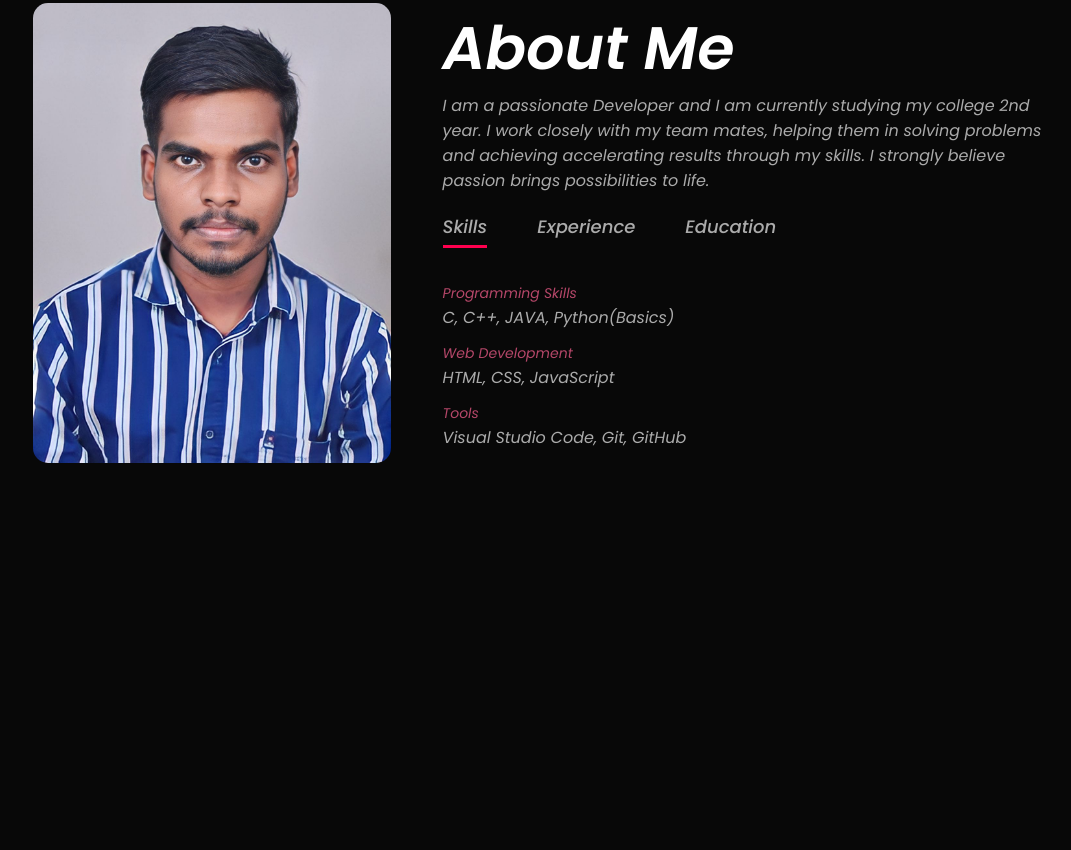
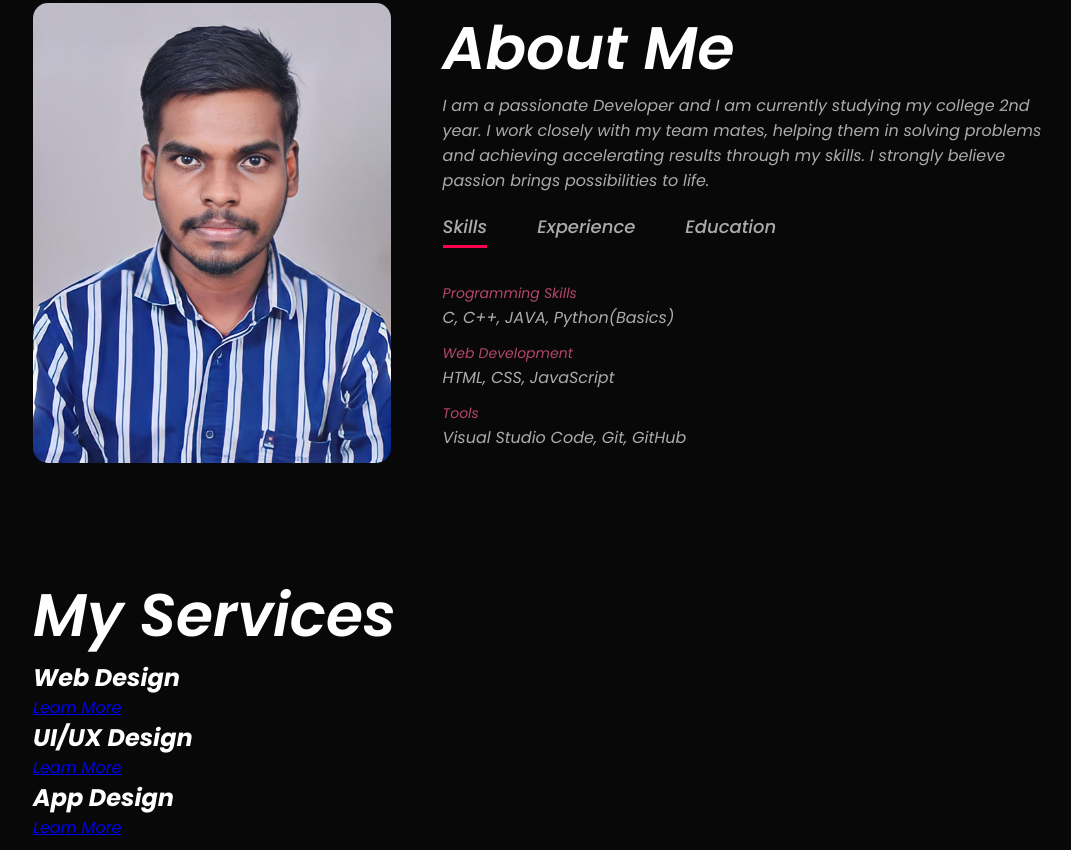
Before and after one commit to SachinSamuel-CSBS/Portfolio, a plain HTML site: page index.html in a window 1280 px wide. Shown: the part 887-1737 px from the top of the page, without its empty margins (95-1166 px from the left). Before the commit the page ends 1447 px from the top, so only its background shows below. Drawn offline with Linux system fonts and the light colour scheme.

Commit message:
Services page html

```diff
--- a/index.html
+++ b/index.html
@@ -66,8 +66,8 @@
                     <div class="tab-contents" id="education">
                         <ul>
                             <li><span>2021-2025</span><br>B.tech Computer Science at Sri Eshwar College Of Engineering</li>
-                            <li><span>2021</span><br>HSE at Adharsh Vidyalaya Matrix Hr. Sec. School</li>
-                            <li><span>2019</span><br>SSLC at Kannamal National Matrix.Hr. Sec. School</li>
+                            <li><span>2021</span><br>HSE at Adharsh Vidyalaya Matric. Hr. Sec. School</li>
+                            <li><span>2019</span><br>SSLC at Kannamal National Matric. Hr. Sec. School</li>
                         </ul>
                     </div>
                 </div>
@@ -75,5 +75,30 @@
         </div>
     </div>
 
+    <!--Services-->
+
+    <div id="services">
+        <div class="container">
+            <h1 class="sub-title">My Services</h1>
+            <div class="services-list">
+                <div>
+                    <i class="fa-solid fa-code"></i>
+                    <h2>Web Design</h2>
+                    <a href="#">Learn More</a>
+                </div>
+                <div>
+                    <i class="fa-solid fa-crop-simple"></i>
+                    <h2>UI/UX Design</h2>
+                    <a href="#">Learn More</a>
+                </div>
+                <div>
+                    <i class="fa-brands fa-app-store"></i>
+                    <h2>App Design</h2>
+                    <a href="#">Learn More</a>
+                </div>
+            </div>
+        </div>
+    </div>
+
   </body>
 </html>
```
